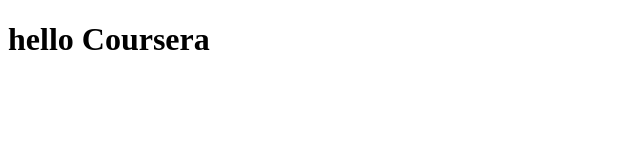
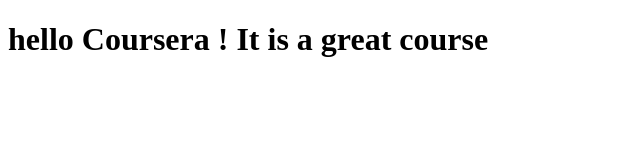
Before and after one commit to Lee-ZC/coursera-webdev, a plain HTML site: page site/index.html in a window 1280 px wide. Shown: the whole page, without its empty margins (0-640 px from the left). Drawn offline with Linux system fonts and the light colour scheme.

Commit message:
Small addition to our page

```diff
--- a/site/index.html
+++ b/site/index.html
@@ -6,6 +6,6 @@
 	<title>Hello Coursera</title>
 </head>
 <body>
-<h1>hello Coursera</h1>
+<h1>hello Coursera ! It is a great course</h1>
 </body>
 </html>
```
